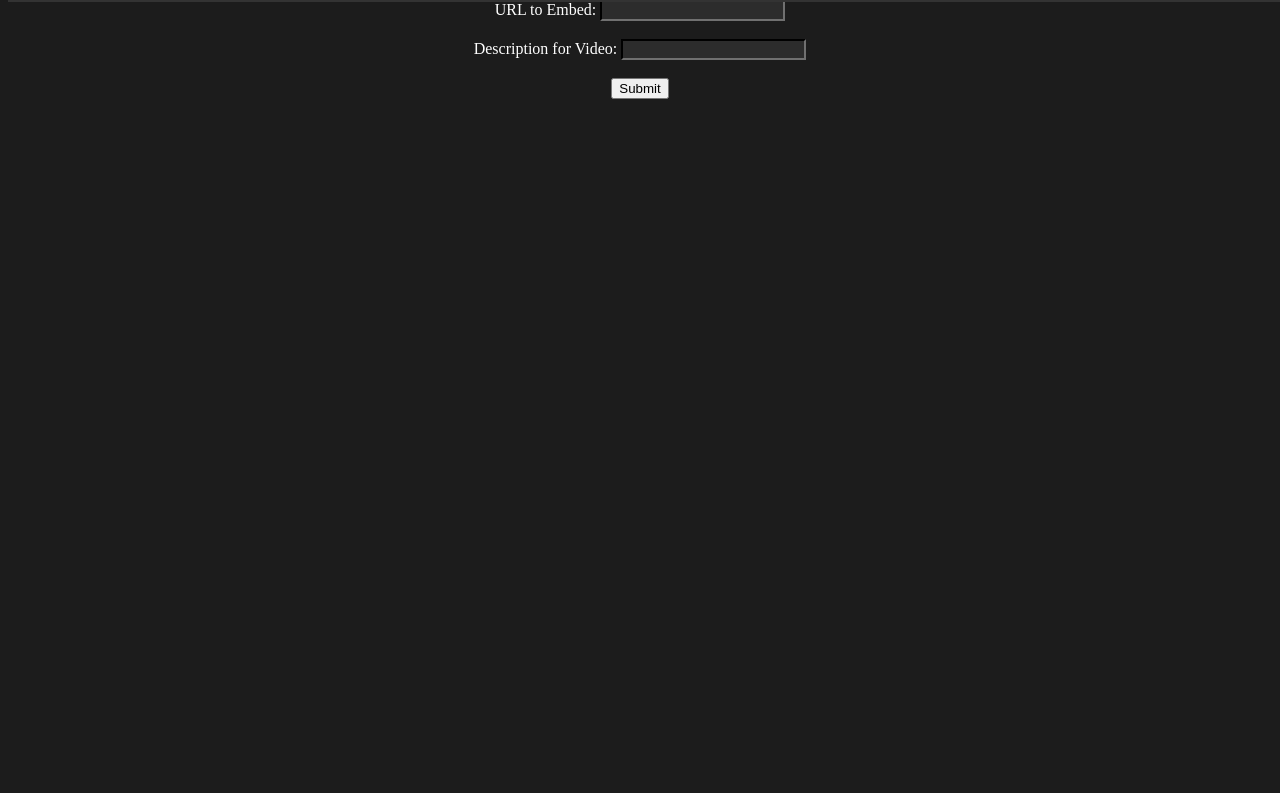
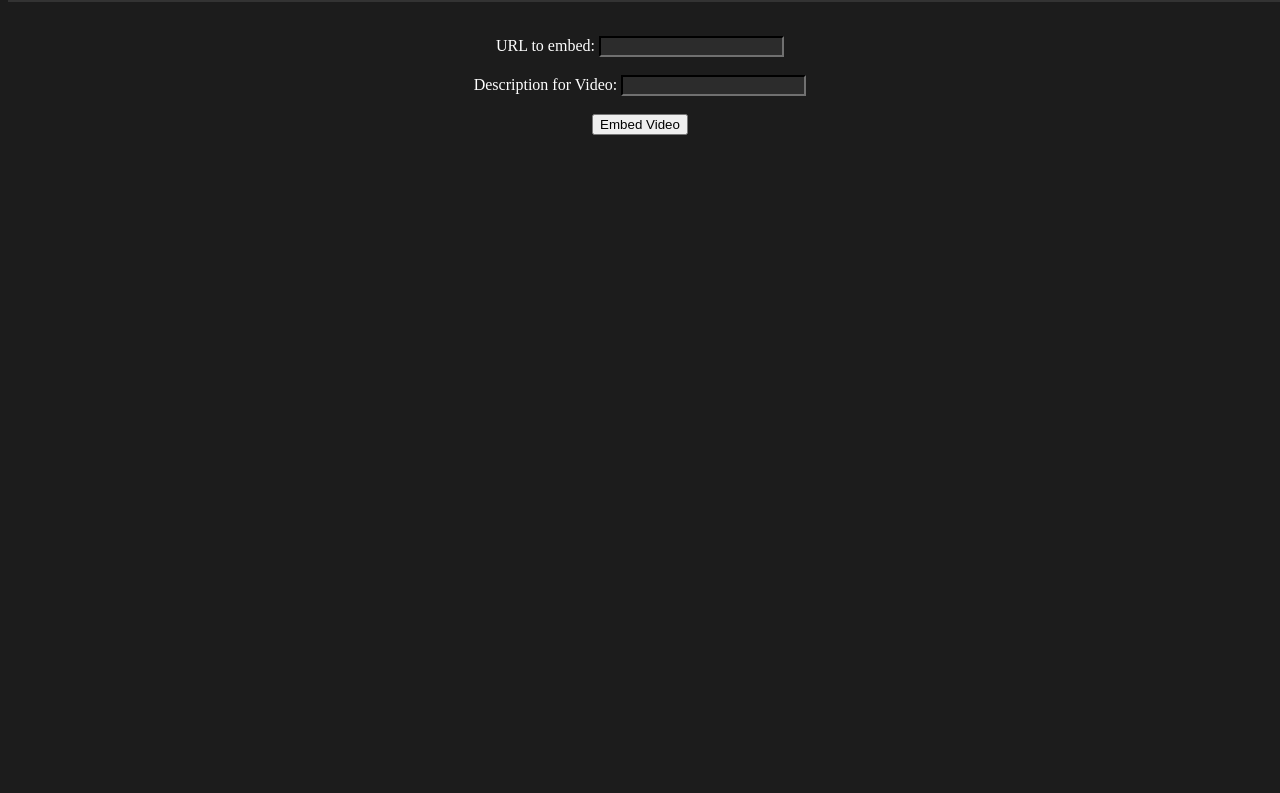
Before and after one commit to randor12/SchoolShare, a website: page public/feed.html in a window 1280 px wide. Shown: the part 46-839 px from the top of the page. Drawn offline with nearby package versions, Linux system fonts and the light colour scheme; no server answers.

Commit message:
feed actually fixed

```diff
--- a/public/feed.html
+++ b/public/feed.html
@@ -23,35 +23,32 @@
         </a>
     </div>
     <div class="main">
-        <form>
-            <label for="feed">URL to Embed:</label>
-            <input type="url" id="feed" name="url"><br><br>
-       </form>
-       <form>
-            <label for="feed">Description for Video:</label>
-            <input type="text" id="feed" name="title"><br><br>
-            <button onclick="addToPage();">Submit</button>
-       </form>
+       <br><br>
+            URL to embed: <input type="text" id="link" value=""><br><br>
+            Description for Video: <input type="text" id="title" value=""><br><br>
+            <button onclick="addURL()">Embed Video</button>
 
        <script>
-            function addToPage(){
-                var vid = <iframe width="420" height="345" id="uName"/>;
-                var d = document.getElementsByTagName("p")[0];
-                var p = <p></p>
-                var link = document.getElementsByName("feed").value;
-                var description = document.getElementsByName("title").value;
-                if(!isUrl(link))
-            	    alert("Please enter a valid embedable url");
-                else{
-            	    vid.setAttribute('src', link);
-            	    vid.setAttribute('title', link);
-            	    p.appendChild(vid);
-            	    var body = document.getElementById("body");
-            	    p.prependTo(body);
+       function addURL(){
+            var x = document.getElementById("link").value;
+            var y = document.getElementById("title").value;
+            var vid = document.createElement('iframe');
+            vid.width="345px";
+            vid.height="420px";
+            vid.id="uName";
+            vid.setAttribute("src", x);
+            vid.setAttribute('title', y);
+            let bool = isURL(x);
+            if(!bool){
+                alert("Please enter a valid embedable url");
+            }
+            else{
+                var p = document.createElement("p");
+                p.appendChild(vid);
+                var body = document.getElementById("body");
+                body.insertBefore(p,body.firstChild);
                 }
         }
-        </script>
-        <script>
         function isURL(str) {
             var pattern = new RegExp('^(https?:\\/\\/)?'+ // protocol
             '((([a-z\\d]([a-z\\d-]*[a-z\\d])*)\\.?)+[a-z]{2,}|'+ // domain name
@@ -69,6 +66,8 @@
             <!-- would be the vidos from wherver they are stored, maybe by chronilogical order? -->
 
             <!-- id is the username of the person, title is the title of the post-->
+
+           <!-- <p> <iframe width="420" height="345" id="uName" src="" title=""></iframe></p> -->
             <p><iframe width="420" height="345" src="https://www.youtube.com/embed/YaLLLHugwHw?controls=1" id="Susan Roth" title="Dissappear">
         </iframe><br>
             <text></text><br><br></p>
```
